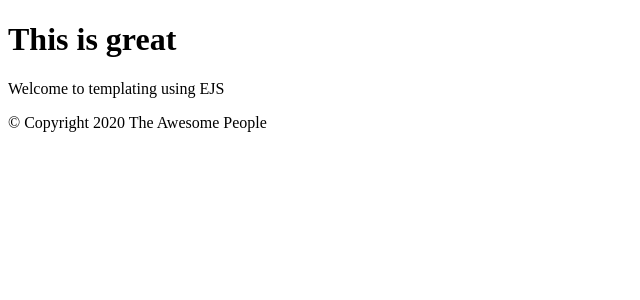
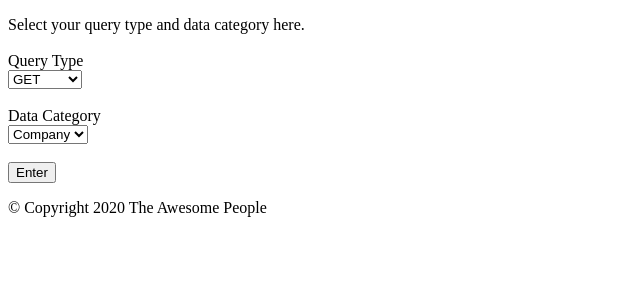
Before and after one commit to coleman7245/ActivateWork-SBA-318---Express-Server-Application, a Node server app: page / in a window 1280 px wide. Shown: the part 128-428 px from the top of the page, without its empty margins (0-640 px from the left). Run offline with Node 20, Linux system fonts and the light colour scheme.

Commit message:
Added form on the initial page.

```diff
--- a/views/index.ejs
+++ b/views/index.ejs
@@ -10,9 +10,29 @@
     </header>
 
     <main>
-        <div class="jumbotron">
-        <h1>This is great</h1>
-        <p>Welcome to templating using EJS</p>
+        <div class="query-select">
+        <form>
+            <label>Select your query type and data category here.</label>
+            <br><br>
+            <label>Query Type</label>
+            <br>
+            <select id="request-type" name="requestType">
+                <option value="GET">GET</option>
+                <option value="POST">POST</option>
+                <option value="PATCH">PATCH</option>
+                <option value="DELETE">DELETE</option>
+            </select>
+            <br><br>
+            <label>Data Category</label>
+            <br>
+            <select id="data-type" name="dataType">
+                <option value="company">Company</option>
+                <option value="title">Title</option>
+                <option value="genre">Genre</option>
+            </select>
+            <br><br>
+            <button>Enter</button>
+        </form>
         </div>
     </main>
 
```
